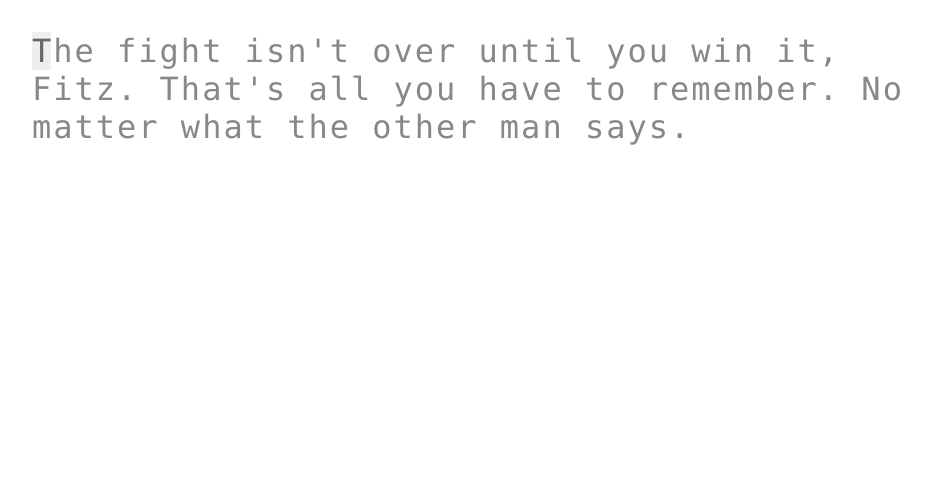
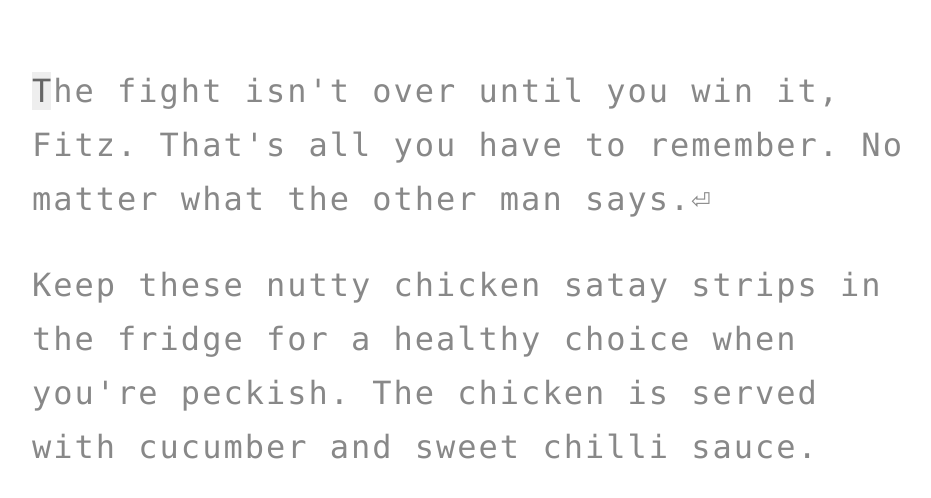
Before and after one commit to dlevs/typey, a React (Create React App) app: page / in a window 1280 px wide. Shown: the top 498 px of the page, without its empty margins (161-1092 px from the left). Built offline with nearby package versions, Linux system fonts and the light colour scheme.

Commit message:
Fix inconsistent rendering of whitespace between browsers

```diff
--- a/src/App.scss
+++ b/src/App.scss
@@ -21,12 +21,16 @@
   pointer-events: none;
   font-family: menlo, monospace;
   margin: 0 auto;
-  white-space: pre-line;
+}
+
+.word {
+  display: inline-block;
+  margin: 0.5rem 0;
 }
 
 .char {
   position: relative;
-  margin: 0.5rem 1px;
+  margin: 0 1px;
 }
 
 .charCursor {
--- a/src/App.tsx
+++ b/src/App.tsx
@@ -8,16 +8,45 @@ const TextDisplay = ({
 }: {
   value: string
   targetValue: string
-}) => (
+}) => {
+  let indexCount = 0
+
+  return (
     <div
       className="textDisplay"
     >
-    {[...targetValue].map((char, i) => {
+      {targetValue
+        .split('\n')
+        .map((paragraph, paragraphIndex, paragraphs) => {
+          const isLastParagraph = paragraphIndex === paragraphs.length - 1
+
+          return (
+            <p key={paragraphIndex}>
+              {paragraph
+                .split(' ')
+                .map((word, wordIndex, words) => {
+                  const isLastWord = wordIndex === words.length - 1
+                  const chars = [...word]
+                  const additionalChar = isLastParagraph && isLastWord
+                    ? null
+                    : isLastWord
+                      ? '\n'
+                      : ' '
+
+                  if (additionalChar) {
+                    chars.push(additionalChar)
+                  }
+
+                  return (
+                    <span className="word" key={wordIndex}>
+                      {chars.map(char => {
+                        const i = indexCount++
                         const isInactive = value[i] === undefined
                         const isSuccess = !isInactive && char === value[i]
 
                         return (
                           <span
+                            key={i}
                             // TODO: Replace "classnames" lib with emotion?
                             className={classnames('char', {
                               charInactive: isInactive,
@@ -26,12 +55,25 @@ const TextDisplay = ({
                               charCursor: i === value.length
                             })}
                           >
-          {char}
+                            {char === ' '
+                              ? <>&nbsp;</>
+                              : char === '\n'
+                                ? '⏎'
+                                : char
+                            }
                           </span>
                         )
                       })}
+                    </span>
+                  )
+                })}
+            </p>
+          )
+        })
+      }
     </div>
   )
+}
 
 const TextInput = ({
   value,
@@ -51,7 +93,7 @@ const App: React.FC = () => {
     <>
       <TextDisplay
         value={textInput}
-        targetValue="The fight isn't over until you win it, Fitz. That's all you have to remember. No matter what the other man says."
+        targetValue={'The fight isn\'t over until you win it, Fitz. That\'s all you have to remember. No matter what the other man says.\nKeep these nutty chicken satay strips in the fridge for a healthy choice when you\'re peckish. The chicken is served with cucumber and sweet chilli sauce.'}
       />
       <TextInput
         value={textInput}
```
Lines whose indentation alone changed are shown as unchanged.
